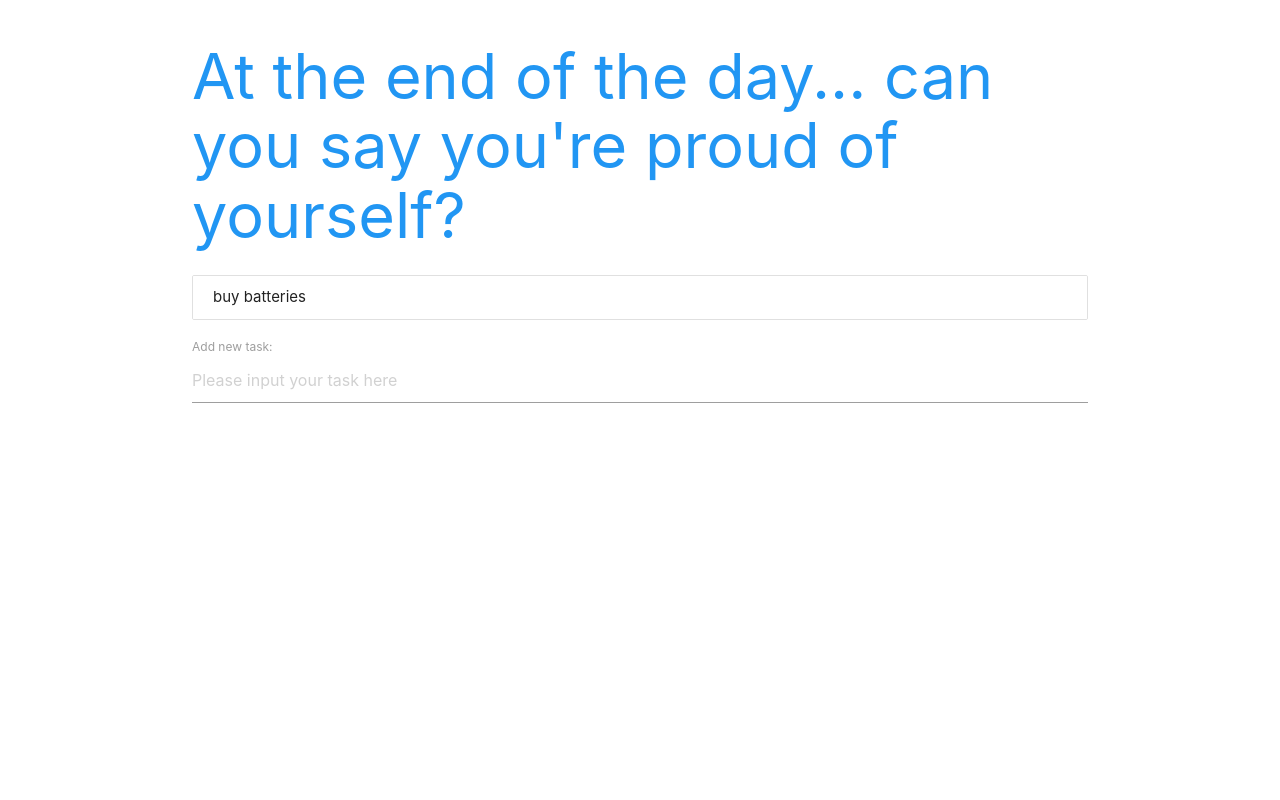
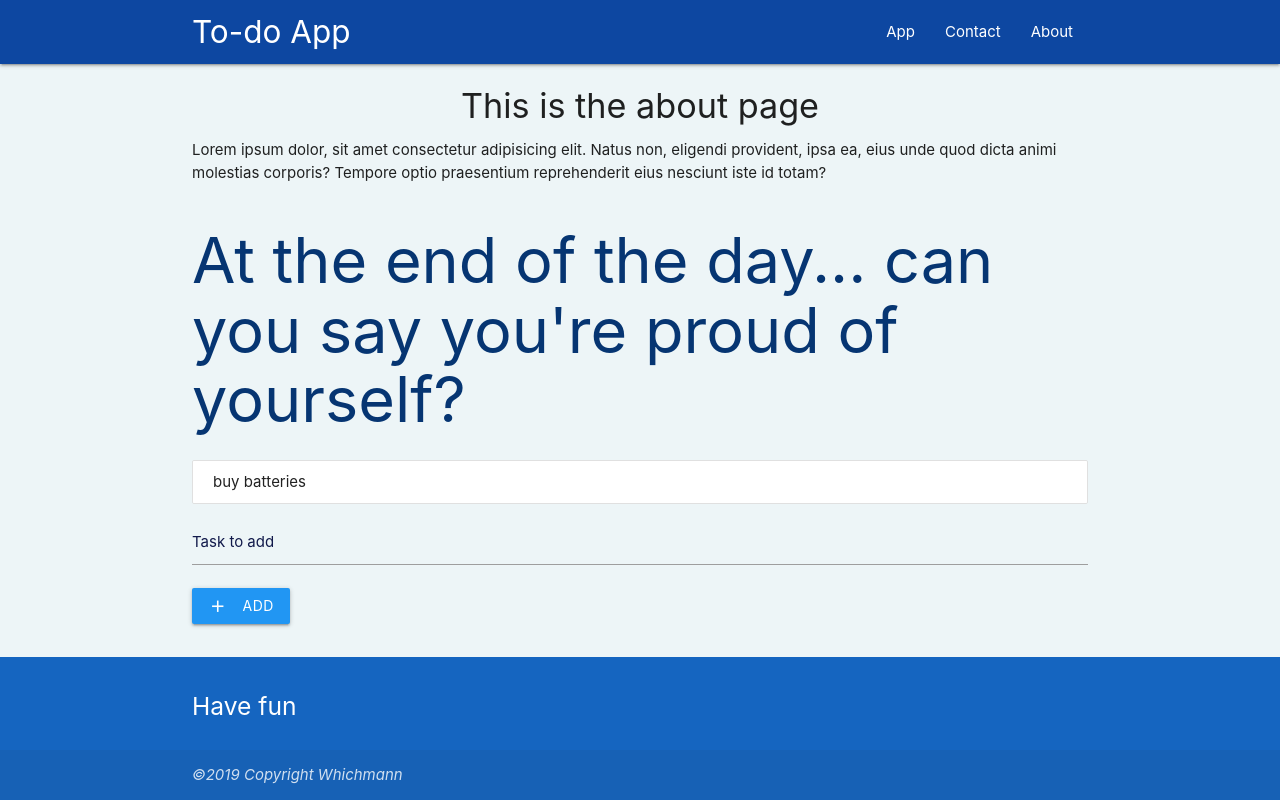
Before and after one commit to whichmann/react-todo, a React (Create React App) app: page /About in a window 1280 px wide. Built offline with nearby package versions, Linux system fonts and the light colour scheme.

Commit message:
Added footer and nav bar. TODO: Populate new pages - about and contact; Add transition perhaps

```diff
--- a/package.json
+++ b/package.json
@@ -6,6 +6,7 @@
     "materialize-css": "^1.0.0-rc.2",
     "react": "^16.8.6",
     "react-dom": "^16.8.6",
+    "react-router-dom": "^5.0.1",
     "react-scripts": "3.0.1"
   },
   "scripts": {
--- a/public/index.html
+++ b/public/index.html
@@ -5,38 +5,35 @@
     <link rel="shortcut icon" href="%PUBLIC_URL%/favicon.ico" />
     <meta name="viewport" content="width=device-width, initial-scale=1" />
     <meta name="theme-color" content="#000000" />
-    <link href="https://fonts.googleapis.com/icon?family=Material+Icons" rel="stylesheet">
-    <link rel="stylesheet" href="https://cdnjs.cloudflare.com/ajax/libs/materialize/1.0.0/css/materialize.min.css">
-    <link rel="stylesheet" href="styles.css">
-    <!--
-      manifest.json provides metadata used when your web app is installed on a
-      user's mobile device or desktop. See https://developers.google.com/web/fundamentals/web-app-manifest/
-    -->
+    <link
+      href="https://fonts.googleapis.com/icon?family=Material+Icons"
+      rel="stylesheet"
+    />
+    <link
+      rel="stylesheet"
+      href="https://cdnjs.cloudflare.com/ajax/libs/materialize/1.0.0/css/materialize.min.css"
+    />
+    <script src="https://cdnjs.cloudflare.com/ajax/libs/materialize/1.0.0/js/materialize.min.js"></script>
+    <link rel="stylesheet" href="styles.css" />
+
     <link rel="manifest" href="%PUBLIC_URL%/manifest.json" />
-    <!--
-      Notice the use of %PUBLIC_URL% in the tags above.
-      It will be replaced with the URL of the `public` folder during the build.
-      Only files inside the `public` folder can be referenced from the HTML.
 
-      Unlike "/favicon.ico" or "favicon.ico", "%PUBLIC_URL%/favicon.ico" will
-      work correctly both with client-side routing and a non-root public URL.
-      Learn how to configure a non-root public URL by running `npm run build`.
-    -->
-    <title>React App</title>
+    <title>To-Do App</title>
   </head>
   <body>
-
     <noscript>You need to enable JavaScript to run this app.</noscript>
-    <div id="root"></div>
-    <!--
-      This HTML file is a template.
-      If you open it directly in the browser, you will see an empty page.
-
-      You can add webfonts, meta tags, or analytics to this file.
-      The build step will place the bundled scripts into the <body> tag.
-
-      To begin the development, run `npm start` or `yarn start`.
-      To create a production bundle, use `npm run build` or `yarn build`.
-    -->
+    <main>
+      <div id="root"></div>
+    </main>
+    <footer class="page-footer blue darken-3">
+      <div class="container">
+        <div class="row">
+          <h5 class="white-text">Have fun</h5>
+        </div>
+      </div>
+      <div class="footer-copyright">
+        <div class="container"><i>©2019 Copyright Whichmann</i></div>
+      </div>
+    </footer>
   </body>
 </html>
--- a/public/styles.css
+++ b/public/styles.css
@@ -1,3 +1,29 @@
-body{
-    background: #ffffff;
+h1 {
+  color: rgb(6, 53, 114);
 }
+
+body {
+  background: #edf5f7;
+  display: flex;
+  min-height: 100vh;
+  flex-direction: column;
+}
+
+/* label color */
+.input-field label {
+  color: #121a4b;
+}
+
+/* label focus color */
+.input-field input[type="text"]:focus + label {
+  color: rgb(52, 129, 202) !important;
+}
+/* label underline focus color */
+.input-field input[type="text"]:focus {
+  border-bottom: 1px solid rgb(52, 129, 202) !important;
+  box-shadow: 0 1px 0 0 rgb(52, 129, 202) !important;
+}
+
+main {
+  flex: 1 0 auto;
+}
--- a/src/AddTask.js
+++ b/src/AddTask.js
@@ -15,16 +15,30 @@ class AddTask extends Component {
     e.preventDefault();
     this.props.addTask(this.state);
     this.setState({
-        content: ""
-    })
+      content: ""
+    });
   };
 
   render() {
     return (
       <div>
         <form onSubmit={this.handleSubmit}>
-          <label>Add new task:</label>
-          <input type="text" onChange={this.handleChange} value={this.state.content} placeholder="Please input your task here"/>
+          <div className="input-field">
+            <input
+              type="text"
+              onChange={this.handleChange}
+              value={this.state.content}
+            />
+            <label>Task to add</label>
+          </div>
+
+          <a
+            onClick={this.handleSubmit}
+            href="#"
+            className="waves-effect waves-light blue btn"
+          >
+            <i className="material-icons left">add</i>add
+          </a>
         </form>
       </div>
     );
--- a/src/App.js
+++ b/src/App.js
@@ -1,10 +1,16 @@
 import React, { Component } from "react";
 import Todos from "./todos";
 import AddTask from "./AddTask";
+import Navbar from "./components/Navbar";
+import { BrowserRouter, Route } from "react-router-dom";
+import About from "./components/About";
+import Contact from "./components/Contact";
+import Footer from "./components/Footer";
+
 class App extends Component {
   state = {
     todos: [
-      { id: 0, content: "buy batteries" },
+      { id: 0, content: "buy batteries" }
       // { id: 2, content: "check Heat Signature" }
     ]
   };
@@ -18,23 +24,33 @@ class App extends Component {
     });
   };
 
-  addTask = (newTask)=> {
+  addTask = newTask => {
     newTask.id = this.state.todos.length + 1;
     let todos = [...this.state.todos, newTask];
     this.setState({
       todos: todos
-    })
-  }
+    });
+  };
 
   render() {
     return (
-      <div className="todo-App container">
-        <h1 className="blue-text">
-          At the end of the day... can you say you're proud of yourself?
-        </h1>
-        <Todos todos={this.state.todos} deleteTodo={this.deleteTodo} />
-        <AddTask addTask={this.addTask}/>
-      </div>
+      <BrowserRouter>
+        <main>
+          <div className="todo-App">
+            <Navbar />
+            <Route exact path="/About" component={About} />
+            <Route exact path="/Contact" component={Contact} />
+            <div className="container">
+              <h1>
+                At the end of the day... can you say you're proud of yourself?
+              </h1>
+              <Todos todos={this.state.todos} deleteTodo={this.deleteTodo} />
+              <AddTask addTask={this.addTask} />
+            </div>
+          </div>
+        </main>
+
+      </BrowserRouter>
     );
   }
 }
--- /dev/null
+++ b/src/components/About.js
@@ -0,0 +1,17 @@
+import React from 'react';
+
+const About = () => {
+    return (
+      <div className="container">
+        <h4 className="center">This is the about page</h4>
+        <p>
+          Lorem ipsum dolor, sit amet consectetur adipisicing elit. Natus
+          non, eligendi provident, ipsa ea, eius unde quod dicta animi
+          molestias corporis? Tempore optio praesentium reprehenderit eius
+          nesciunt iste id totam?
+        </p>
+      </div>
+    );
+}
+
+export default About;
--- /dev/null
+++ b/src/components/Contact.js
@@ -0,0 +1,17 @@
+import React from 'react';
+
+const Contact = () => {
+    return (
+      <div className="container">
+        <h4 className="center">This is the contact page</h4>
+        <p>
+          Lorem ipsum dolor, sit amet consectetur adipisicing elit. Natus
+          non, eligendi provident, ipsa ea, eius unde quod dicta animi
+          molestias corporis? Tempore optio praesentium reprehenderit eius
+          nesciunt iste id totam?
+        </p>
+      </div>
+    );
+}
+
+export default Contact;
--- /dev/null
+++ b/src/components/Footer.js
@@ -0,0 +1,23 @@
+import React from 'react';
+
+const Footer = () => {
+    return (
+      <footer class="page-footer blue darken-3">
+        <div class="container">
+          <div class="row">
+
+              <h5 class="white-text">Have fun!</h5>
+
+
+          </div>
+        </div>
+        <div class="footer-copyright">
+          <div class="container">
+            © 2019 Copyright <b>Whichmann</b>
+          </div>
+        </div>
+      </footer>
+    );
+}
+
+export default Footer
--- /dev/null
+++ b/src/components/Navbar.js
@@ -0,0 +1,25 @@
+import React from "react";
+import {Link} from 'react-router-dom'
+
+const Navbar = () => {
+  return (
+    <nav className="nav-wrapper blue darken-4">
+      <div className="container">
+        <a className="brand-logo">To-do App</a>
+        <ul className="right">
+          <li>
+            <Link to="./App">App</Link>
+          </li>
+          <li>
+            <Link to="/contact">Contact</Link>
+          </li>
+          <li>
+            <Link to="/about">About</Link>
+          </li>
+        </ul>
+      </div>
+    </nav>
+  );
+};
+
+export default Navbar;
```
Also changed, not shown: 1 other file (tests, documents, lock files or other folders).
